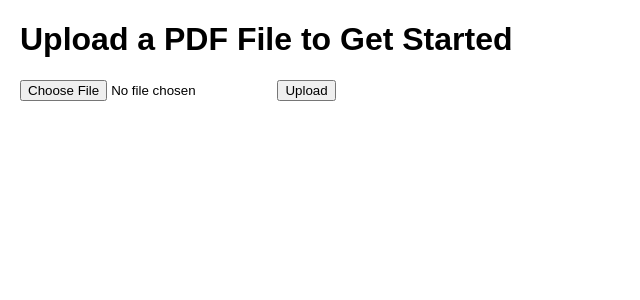
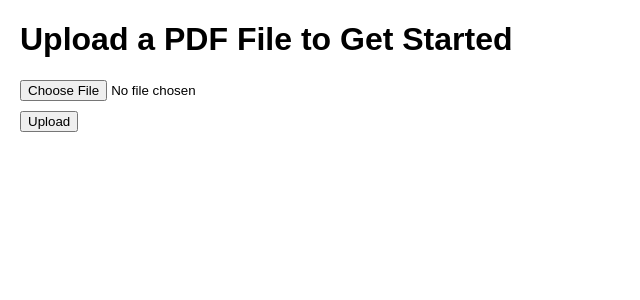
Before and after one commit to brosmar18/pdf-to-audio, a Flask app: page / in a window 1280 px wide. Shown: the top 300 px of the page, without its empty margins (0-640 px from the left). Run offline with Flask 3, Linux system fonts and the light colour scheme.

Commit message:
styles added

```diff
--- a/app/static/styles.css
+++ b/app/static/styles.css
@@ -2,3 +2,13 @@ body {
     font-family: Arial, sans-serif;
     margin: 20px;
 }
+
+form {
+    margin-top: 20px;
+}
+
+input[type="file"],
+input[type="submit"] {
+    display: block;
+    margin-top: 10px;
+}
```
